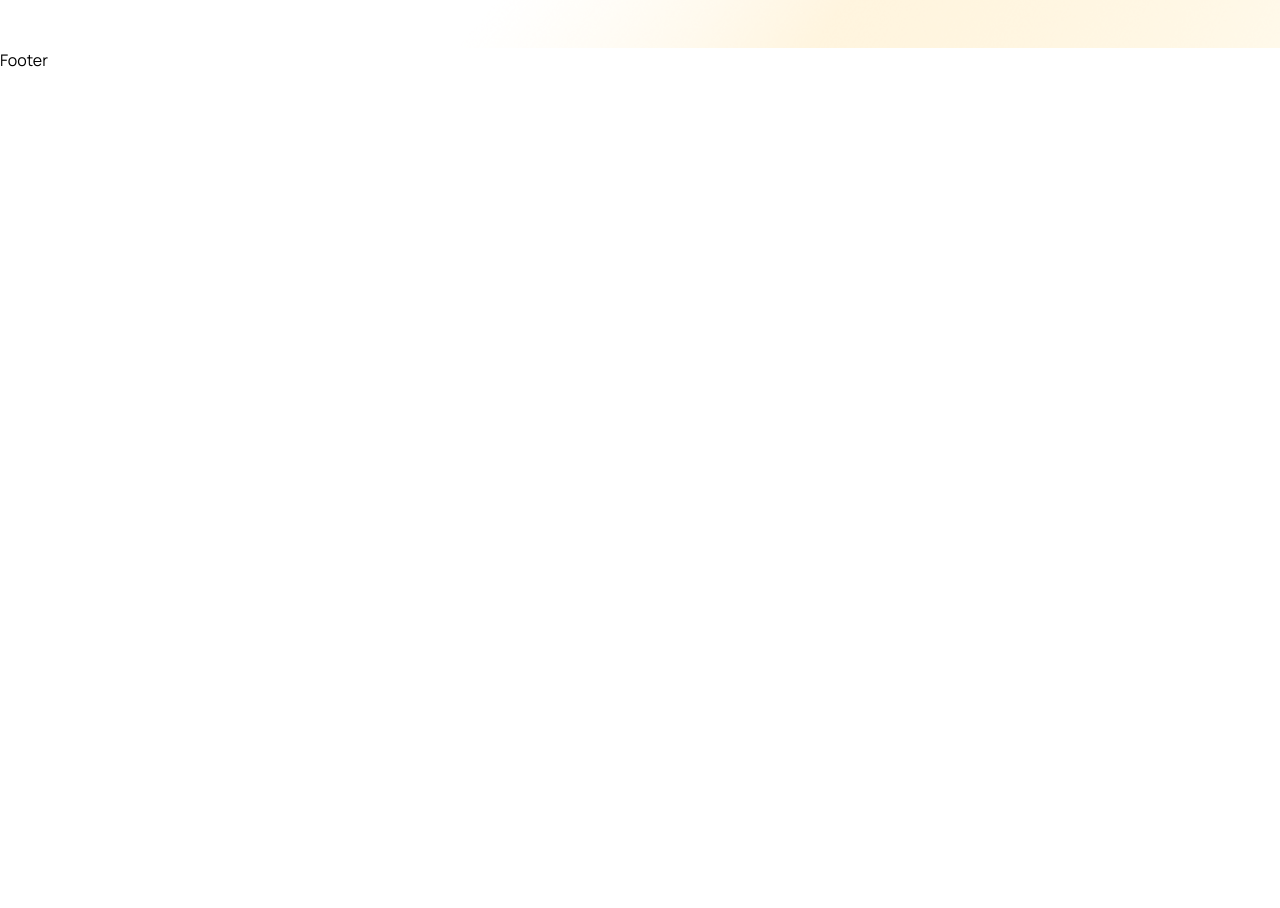
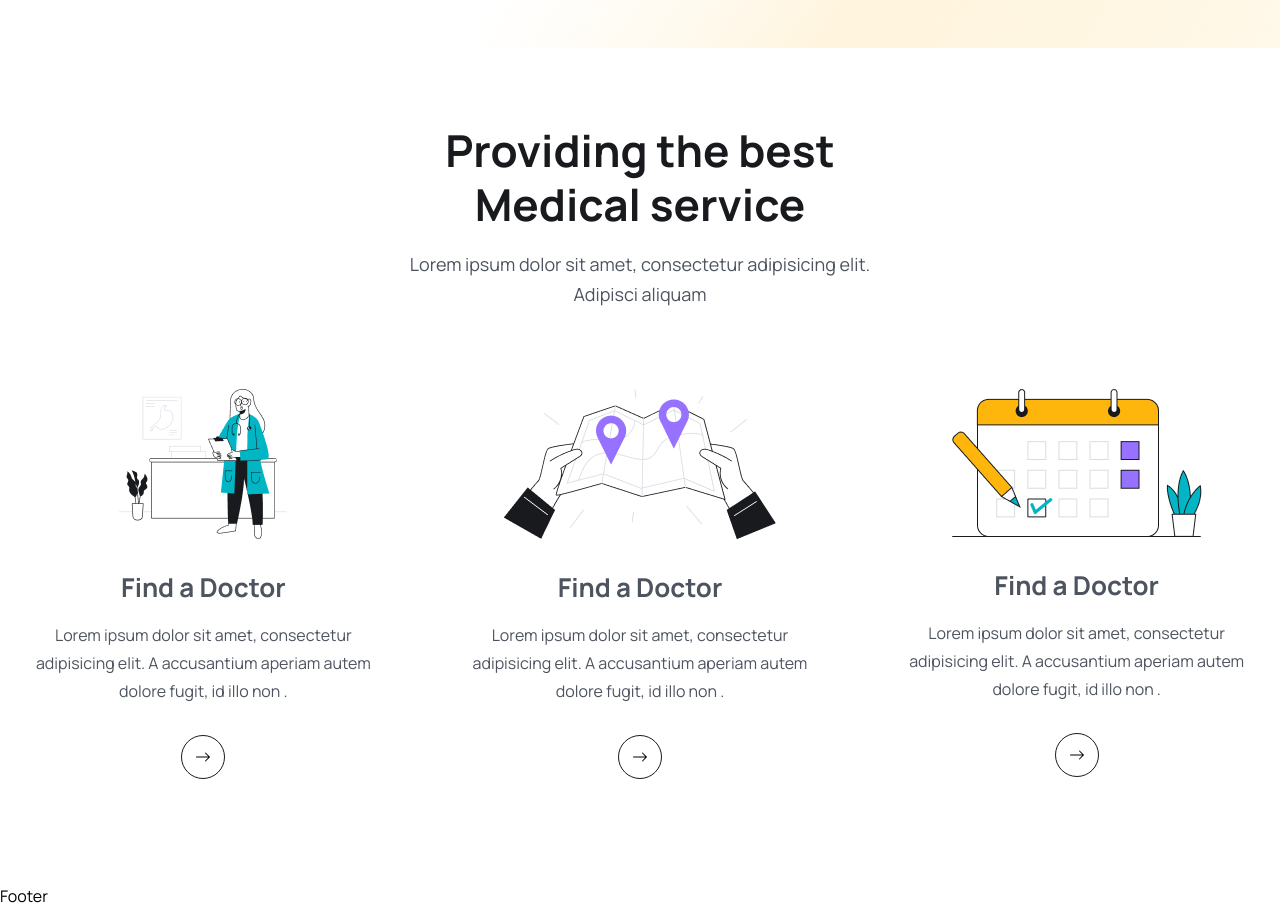
Before and after one commit to SalmanMohammed2001/Docker_Appointement_Frontend, a React (Vite) app: page / in a window 1280 px wide. Shown: the part 800-1708 px from the top of the page. Before the commit the page ends 872 px from the top, so only its background shows below. Built offline with nearby package versions, Linux system fonts and the light colour scheme.

Commit message:
implementation Home service section

```diff
--- a/src/pages/Home.tsx
+++ b/src/pages/Home.tsx
@@ -1,6 +1,11 @@
 import  heroImg from '../assets/images/hero-img01.png'
 import  heroImg2 from '../assets/images/hero-img02.png'
 import  heroImg3 from '../assets/images/hero-img03.png'
+import  icon1 from '../assets/images/icon01.png'
+import  icon2 from '../assets/images/icon02.png'
+import  icon3 from '../assets/images/icon03.png'
+import {Link} from "react-router-dom";
+import {BsArrowRight} from "react-icons/bs";
 const Home = () => {
     return (
         <div>
@@ -64,6 +69,86 @@ const Home = () => {
                 </div>
             </section>
             {/*==============hero section end=============================*/}
+
+            {/*==============hero service section start=============================*/}
+            <section>
+                <div className="container">
+                    <div className={"lg:w-[470px] mx-auto"}>
+                        <h2 className={"heading text-center"}>Providing the best Medical service</h2>
+                        <p className={"text_para text-center"}>Lorem ipsum dolor sit amet, consectetur adipisicing elit. Adipisci aliquam</p>
+                    </div>
+                </div>
+
+                <div
+                    className={"grid  grid-cols-1 md:grid-cols-2  lg:grid-cols-3  gap-5 mt-[30px] lg:gap-[30px] lg:mt-[50px]"}>
+                    <div className={"py-[30px] px-5 "}>
+                        <div className={"flex  items-center justify-center"}>
+                            <img src={icon1} alt=""/>
+                        </div>
+                        <div className={"mt-[30px]"}>
+                            <h2 className={"text-[26px] leading-9 text-textColor font-[700]  text-center"}>Find a
+                                Doctor</h2>
+                            <p className={"text-center text-[16px] leading-7 text-textColor font-[400] mt-4 "}>Lorem
+                                ipsum dolor sit amet, consectetur adipisicing elit.
+                                A accusantium aperiam autem dolore fugit, id illo non .</p>
+
+
+                            <Link to={'/doctors'}
+                                  className={"w-[44px] h-[44px] rounded-full border border-solid border-[#181A1E] mt-[30px] " +
+                                      " mx-auto flex items-center justify-center  group hover:bg-primaryColor hover:border-none"}>
+                                <BsArrowRight className={"group-hover:text-white w-6"}/>
+                            </Link>
+                        </div>
+
+                    </div>
+
+                    <div className={"py-[30px] px-5 "}>
+                        <div className={"flex  items-center justify-center"}>
+                            <img src={icon2} alt=""/>
+                        </div>
+                        <div className={"mt-[30px]"}>
+                            <h2 className={"text-[26px] leading-9 text-textColor font-[700]  text-center"}>Find a
+                                Doctor</h2>
+                            <p className={"text-center text-[16px] leading-7 text-textColor font-[400] mt-4 "}>Lorem
+                                ipsum dolor sit amet, consectetur adipisicing elit.
+                                A accusantium aperiam autem dolore fugit, id illo non .</p>
+
+
+                            <Link to={'/doctors'}
+                                  className={"w-[44px] h-[44px] rounded-full border border-solid border-[#181A1E] mt-[30px] " +
+                                      " mx-auto flex items-center justify-center  group hover:bg-primaryColor hover:border-none"}>
+                                <BsArrowRight className={"group-hover:text-white w-6"}/>
+                            </Link>
+                        </div>
+
+                    </div>
+
+                    <div className={"py-[30px] px-5 "}>
+                        <div className={"flex  items-center justify-center"}>
+                            <img src={icon3} alt=""/>
+                        </div>
+                        <div className={"mt-[30px]"}>
+                            <h2 className={"text-[26px] leading-9 text-textColor font-[700]  text-center"}>Find a
+                                Doctor</h2>
+                            <p className={"text-center text-[16px] leading-7 text-textColor font-[400] mt-4 "}>Lorem
+                                ipsum dolor sit amet, consectetur adipisicing elit.
+                                A accusantium aperiam autem dolore fugit, id illo non .</p>
+
+
+                            <Link to={'/doctors'}
+                                  className={"w-[44px] h-[44px] rounded-full border border-solid border-[#181A1E] mt-[30px] " +
+                                      " mx-auto flex items-center justify-center  group hover:bg-primaryColor hover:border-none"}>
+                                <BsArrowRight className={"group-hover:text-white w-6"}/>
+                            </Link>
+                        </div>
+
+                    </div>
+
+
+                </div>
+
+            </section>
+            {/*==============hero service section end=============================*/}
         </div>
     )
 }
```
